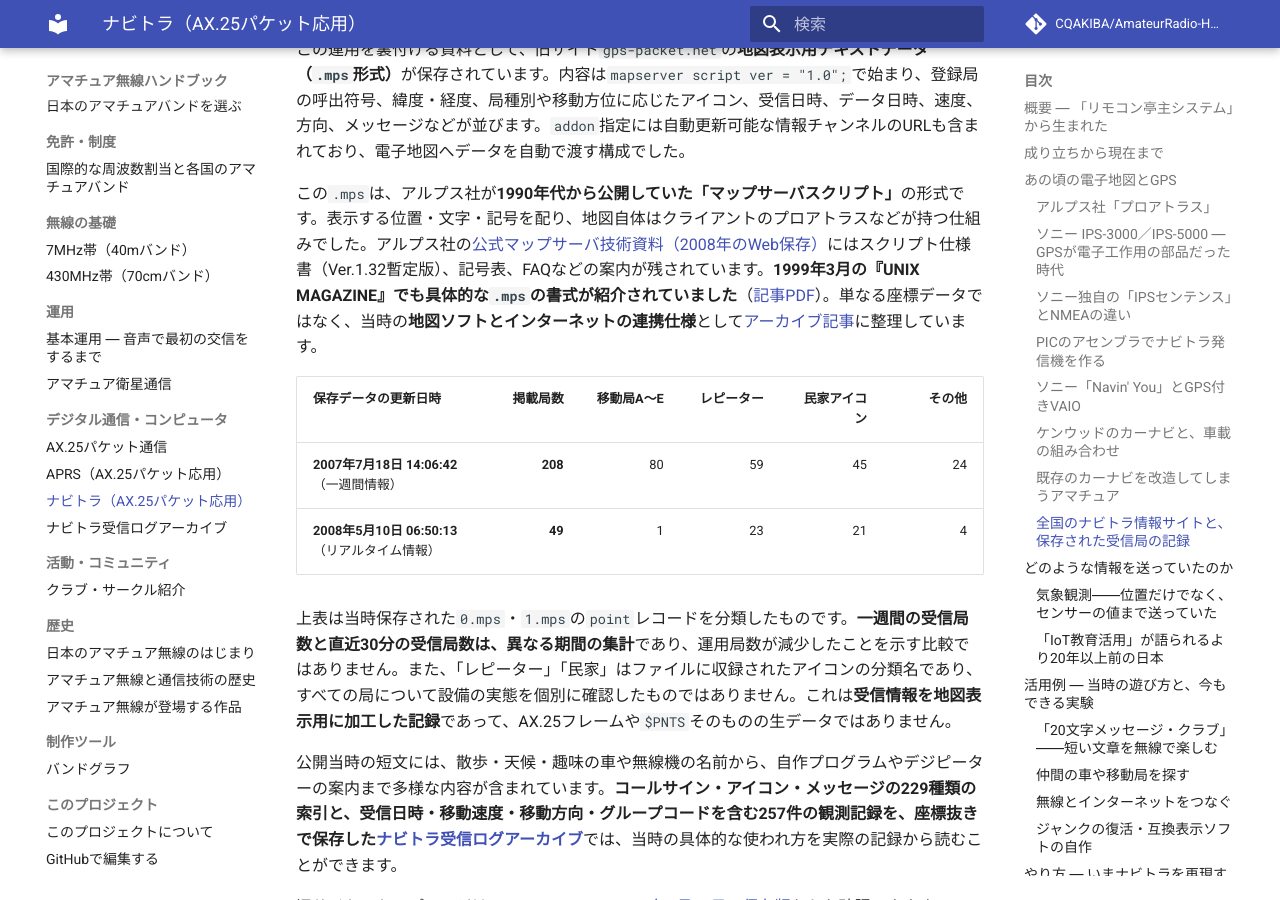
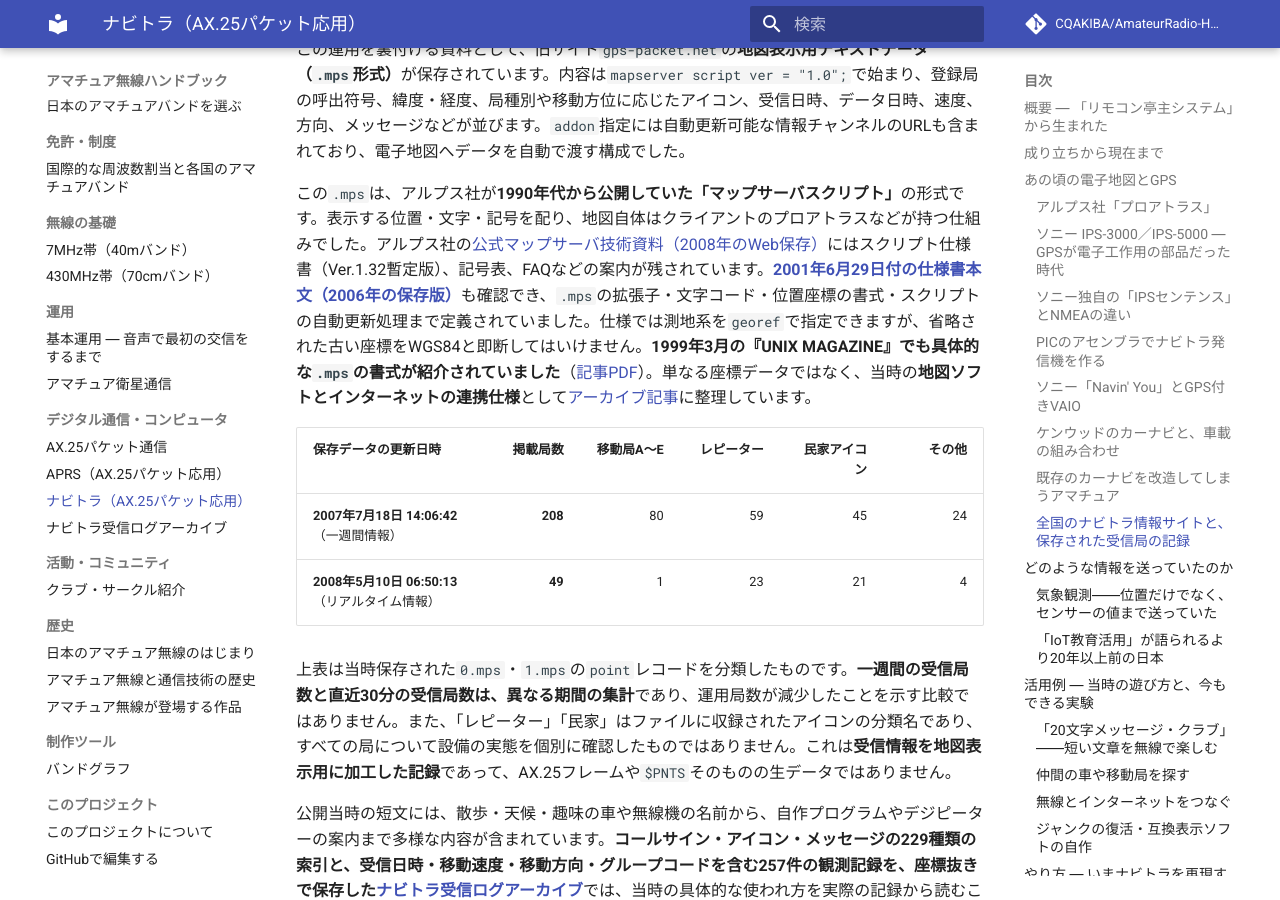
Before and after one commit to CQAKIBA/AmateurRadio-Handbook, an MkDocs documentation site: the page built from docs/07_デジタル通信・コンピュータ/ナビトラ.md, in a window 1280 px wide and 900 px high, scrolled down 5723 px. Built offline with MkDocs 1.6.1 and Material for MkDocs 9.7.7, drawn with Linux system fonts in a browser that asks for light colours; comment, search, counter and statistics services are not loaded; some of the changed text lies outside the part shown.

Commit message:
docs: ナビトラ本編へ2001年のアルプス社マップサーバ公式仕様書を引用

```diff
--- a/docs/07_デジタル通信・コンピュータ/ナビトラ.md
+++ b/docs/07_デジタル通信・コンピュータ/ナビトラ.md
@@ -118,7 +118,7 @@ Navin' Youはそれ自体が**ナビトラの無線通信ソフトというわ
 
 この運用を裏付ける資料として、旧サイト`gps-packet.net`の**地図表示用テキストデータ（`.mps`形式）**が保存されています。内容は`mapserver script ver = "1.0";`で始まり、登録局の呼出符号、緯度・経度、局種別や移動方位に応じたアイコン、受信日時、データ日時、速度、方向、メッセージなどが並びます。`addon`指定には自動更新可能な情報チャンネルのURLも含まれており、電子地図へデータを自動で渡す構成でした。
 
-この`.mps`は、アルプス社が**1990年代から公開していた「マップサーバスクリプト」**の形式です。表示する位置・文字・記号を配り、地図自体はクライアントのプロアトラスなどが持つ仕組みでした。アルプス社の[公式マップサーバ技術資料（2008年のWeb保存）](https://web.archive.org/web/20080524205732/http://www.alpsmap.co.jp/mapserv/)にはスクリプト仕様書（Ver.1.32暫定版）、記号表、FAQなどの案内が残されています。**1999年3月の『UNIX MAGAZINE』でも具体的な`.mps`の書式が紹介されていました**（[記事PDF](https://www.pitecan.com/UnixMagazine/PDF/if9903.pdf)）。単なる座標データではなく、当時の**地図ソフトとインターネットの連携仕様**として[アーカイブ記事](ナビトラ受信ログアーカイブ.md)に整理しています。
+この`.mps`は、アルプス社が**1990年代から公開していた「マップサーバスクリプト」**の形式です。表示する位置・文字・記号を配り、地図自体はクライアントのプロアトラスなどが持つ仕組みでした。アルプス社の[公式マップサーバ技術資料（2008年のWeb保存）](https://web.archive.org/web/20080524205732/http://www.alpsmap.co.jp/mapserv/)にはスクリプト仕様書（Ver.1.32暫定版）、記号表、FAQなどの案内が残されています。**[2001年6月29日付の仕様書本文（2006年の保存版）](https://web.archive.org/web/20061126121438/http://www.alpsmap.co.jp/mapserv/mapsrvr.html)**も確認でき、`.mps`の拡張子・文字コード・位置座標の書式・スクリプトの自動更新処理まで定義されていました。仕様では測地系を`georef`で指定できますが、省略された古い座標をWGS84と即断してはいけません。**1999年3月の『UNIX MAGAZINE』でも具体的な`.mps`の書式が紹介されていました**（[記事PDF](https://www.pitecan.com/UnixMagazine/PDF/if9903.pdf)）。単なる座標データではなく、当時の**地図ソフトとインターネットの連携仕様**として[アーカイブ記事](ナビトラ受信ログアーカイブ.md)に整理しています。
 
 | 保存データの更新日時 | 掲載局数 | 移動局A～E | レピーター | 民家アイコン | その他 |
 | --- | ---: | ---: | ---: | ---: | ---: |
@@ -254,6 +254,7 @@ TNC・1200bit/s AFSKモデム
 - [INTERNET Watch：1998年のプロアトラス98・ナビトラ連携](https://internet.watch.impress.co.jp/www/article/980710/alps.htm)
 - [Internet Archive：2016年に保存されたgps-packet.netのナビトラ情報サイト](https://web.archive.org/web/20160926140356/http://www.gps-packet.net/)
 - [アルプス社のマップサーバ技術公開サイト（2008年の保存版）](https://web.archive.org/web/20080524205732/http://www.alpsmap.co.jp/mapserv/)
+- [アルプス社：マップサーバスクリプト仕様書 Ver.1.32暫定版（2001年6月29日付、2006年の保存版）](https://web.archive.org/web/20061126121438/http://www.alpsmap.co.jp/mapserv/mapsrvr.html)
 - [『UNIX MAGAZINE』1999年3月号：マップサーバ・スクリプトとNavin' Youの比較（PDF）](https://www.pitecan.com/UnixMagazine/PDF/if9903.pdf)
 - [ナビトラ受信ログアーカイブ：2007・2008年の短文229種類](ナビトラ受信ログアーカイブ.md)
 - [ケンウッド：アルプス社からFGPSメンバーと有志へのサーバー継承告知（旧ページ）](https://www.kenwood.co.jp/jp/oshirase/info_navitora.html)
```
